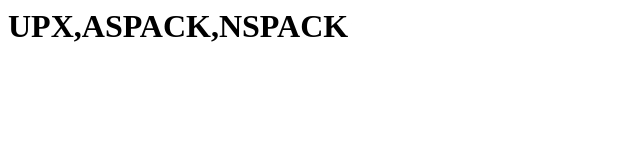
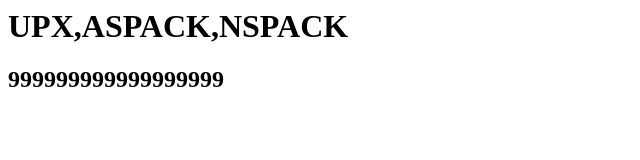
Before and after one commit to tz86480/-, a plain HTML site: page index.html in a window 1280 px wide. Shown: the whole page, without its empty margins (0-640 px from the left). Drawn offline with Linux system fonts and the light colour scheme.

Commit message:
分支修改

```diff
--- a/index.html
+++ b/index.html
@@ -1 +1,2 @@
 <h1>UPX,ASPACK,NSPACK</h1>
+<h2>999999999999999999</h2>
```
